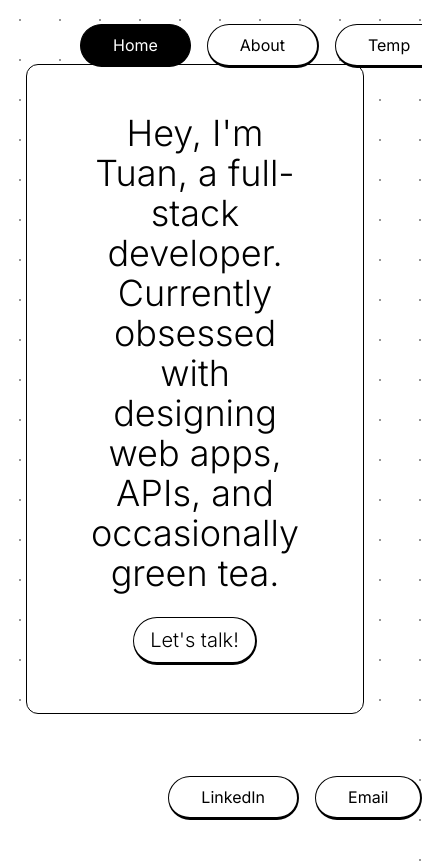
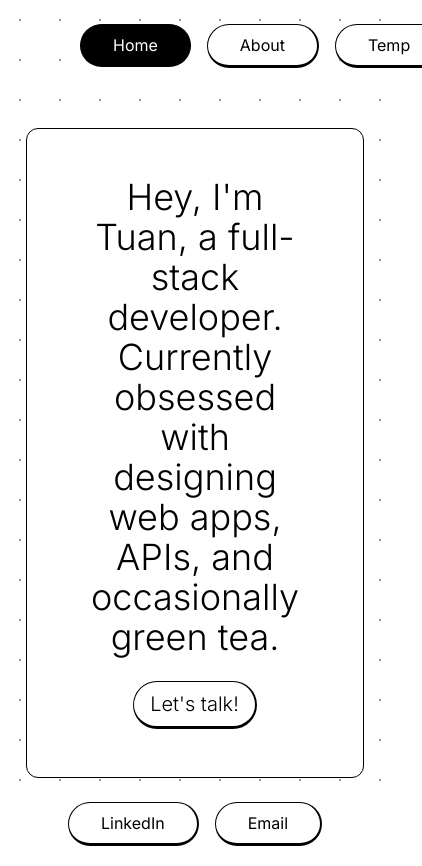
Before and after one commit to tuansydau/portfolio-website, a Next.js app: page / in a window 390 px wide. Shown: the whole page, 422 px wide, since content can reach past the window. Built offline with nearby package versions, Linux system fonts and the light colour scheme; a web font is replaced by a local one.

Commit message:
fix: footer responsiveness

```diff
--- a/components/App/IntroSection.tsx
+++ b/components/App/IntroSection.tsx
@@ -11,7 +11,7 @@ export default function IntroSection({
 }: IntroSectionProps) {
   return (
     <div className="flex flex-col w-full items-center justify-between">
-      <div className="flex flex-col lg:flex-row items-center justify-center max-w-[1000px] md:space-x-4 mt-16 md:mt-24 lg:mt-12 lg:px-4">
+      <div className="flex flex-col lg:flex-row items-center justify-center max-w-[1000px] md:space-x-4 mt-32 md:mt-36 lg:mt-48 lg:px-4">
         <div className="flex flex-col w-4/5 md:w-5/5 justify-center items-center">
           <div
             className="flex flex-col text-4xl font-light text-center items-center mb-2 bg-white border border-black rounded-xl py-12 px-16"
--- a/components/Footer.tsx
+++ b/components/Footer.tsx
@@ -3,6 +3,7 @@
 import Modal from './Modal';
 import { useState } from 'react';
 
+// const buttonClass = '';
 const buttonClass =
   'border-black border rounded-full py-2 px-8 bg-white hover:bg-black hover:text-white border-b-3 border-r-2 hover:cursor-pointer';
 
@@ -11,12 +12,11 @@ export default function Footer() {
 
   return (
     <div className="flex bg-white w-full justify-center">
-      <div className="flex w-3/4 max-w-[1200px] justify-between items-center space-x-12 mt-4 mb-2">
+      <div className="flex w-3/4 max-w-[1200px] justify-center sm:justify-between items-center sm:space-x-12 mt-4 mb-2">
         <Modal isModalOpen={modalOpen} modalSetter={setModalOpen} />
-        <div className="invisible sm:visible">
+        <div className="hidden sm:flex">
           Designed and coded by Tuan Dau • 2023
         </div>
-        {/* <div className=""></div> */}
         <div className="flex justify-center items-center space-x-4 md:space-x-12">
           <div className={buttonClass} onClick={() => setModalOpen(true)}>
             LinkedIn
```
